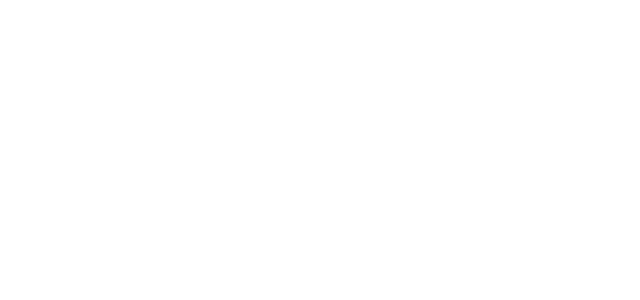
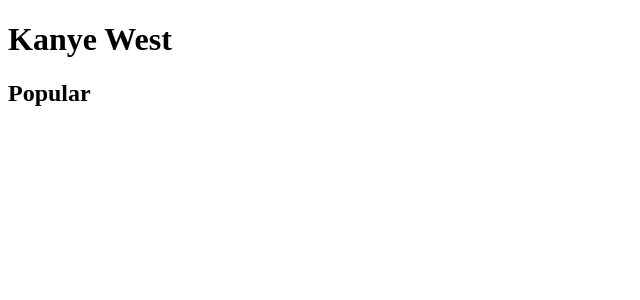
Before and after one commit to ivshxvi/react-music-app, a React (Vite) app: page / in a window 1280 px wide. Shown: the top 300 px of the page, without its empty margins (0-640 px from the left). Built offline with nearby package versions, Linux system fonts and the light colour scheme.

Commit message:
H1 and h2 tags added

```diff
--- a/src/Display.jsx
+++ b/src/Display.jsx
@@ -3,4 +3,13 @@
 
 export default function Display(){
 
+
+
+return (
+    <div className="Display">
+        <h1>Kanye West</h1>
+        <h2>Popular</h2>
+
+    </div>
+)
 }
```
